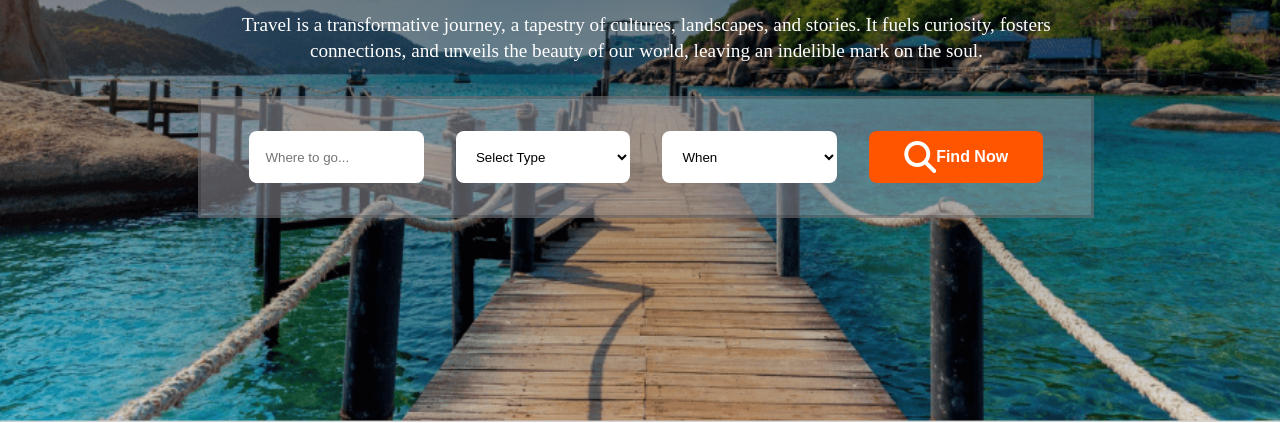
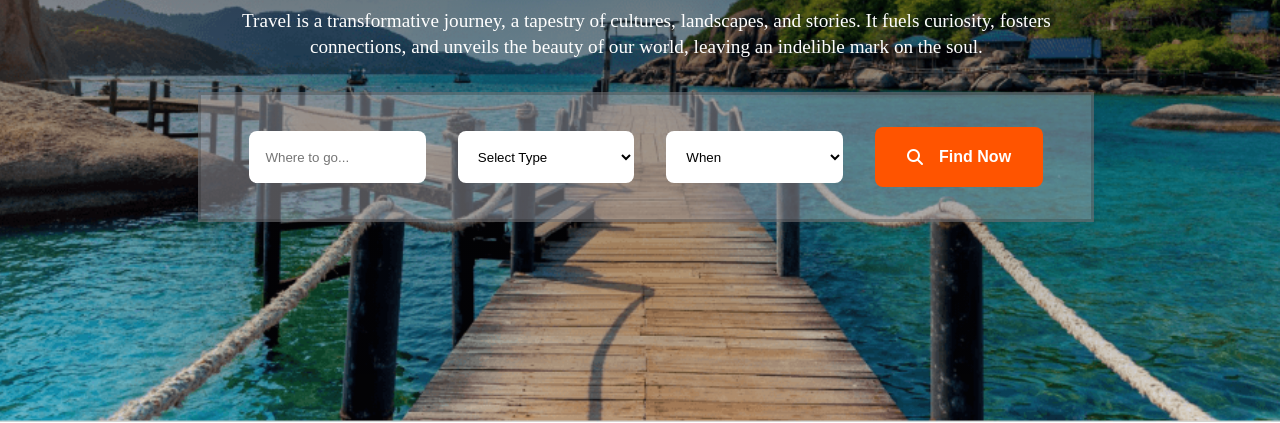
Before and after one commit to mdimamhosen/Assignment_2_9_, a plain HTML site: page index.html in a window 1280 px wide. Shown: the part 378-801 px from the top of the page. Drawn offline with Linux system fonts and the light colour scheme.

Commit message:
final commit

```diff
--- a/index.html
+++ b/index.html
@@ -49,7 +49,7 @@
                         <option class="option" value=" ">Option 3</option>
                         <option class="option" value=" ">Option 4</option>
                     </select>
-                    <button class="btn" type="submit"> <i class="fas fa-search fa-2x"> </i> Find Now</button>
+                    <button class="btn" type="submit"> <i class="fas fa-search fa-1x">  </i>  Find Now</button>
                 </div>
             </div>
         </div>
--- a/style.css
+++ b/style.css
@@ -161,15 +161,16 @@
 .btn {
     cursor: pointer;
     width: 40%;
-    height: 52px;
+    height: 60px;
     border-radius: 8px;
     background: #FF5400;
-    padding: 1rem;
+    padding: .5rem;
     outline: 0;
     border: none;
     display: flex;
     align-items: center;
     justify-content: center;
+    gap: 1rem;
     color: #FFF;
     text-align: center;
     font-size: 1rem;
```
